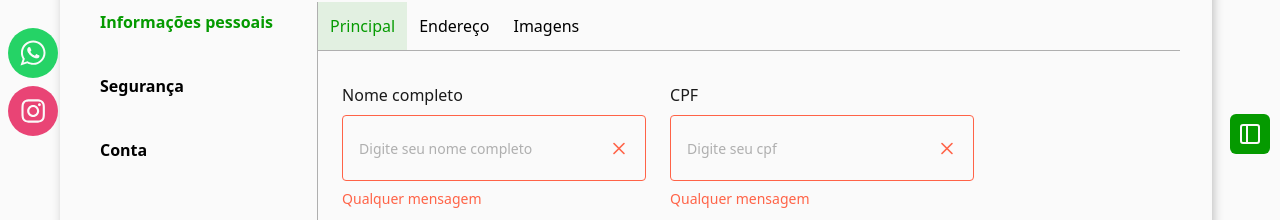
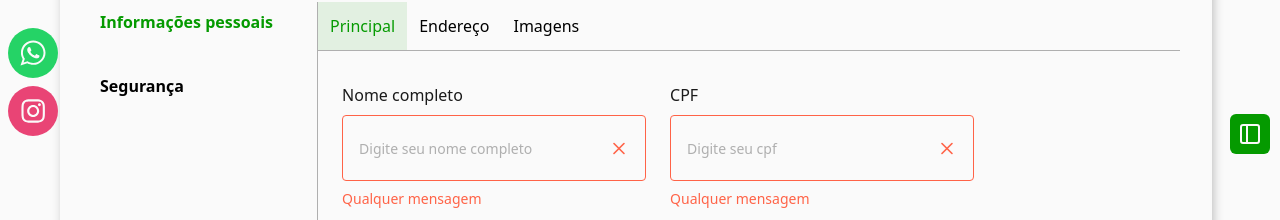
Before and after one commit to grupo-escoteiro/frontend, a React (Vite) app: page /configuracao in a window 1280 px wide. Shown: the part 318-538 px from the top of the page. Built offline with nearby package versions, Linux system fonts and the light colour scheme; no server answers.

Commit message:
remoção da li de conta da page de config

```diff
--- a/src/pages/privates/settings/index.jsx
+++ b/src/pages/privates/settings/index.jsx
@@ -41,13 +41,6 @@ function Settings() {
                     Segurança
                   </button>
                 </li>
-                <li
-                  className="font-semibold transition duration-500 p-2
-                  hover:bg-social-brand hover:text-social-white rounded">
-                  <button>
-                    Conta
-                  </button>
-                </li>
               </ul>
             </menu>
             <div className="border-l border-social-gray w-full">
```
